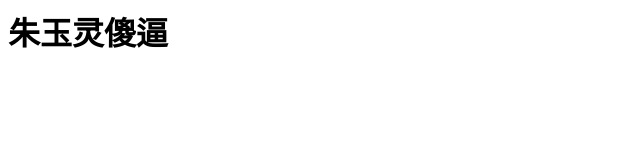
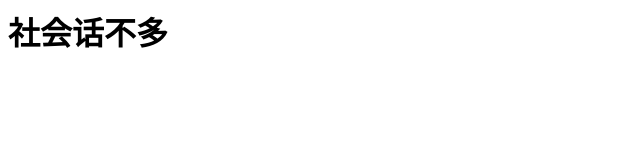
Before and after one commit to michaelxiaohan/michaelxiaohan.github.io, a plain HTML site: page index.html in a window 1280 px wide. Shown: the whole page, without its empty margins (0-640 px from the left). Drawn offline with Linux system fonts and the light colour scheme.

Commit message:
Update index.html

```diff
--- a/index.html
+++ b/index.html
@@ -1 +1 @@
-<h1>朱玉灵傻逼</h1>
+<h1>社会话不多</h1>
```
